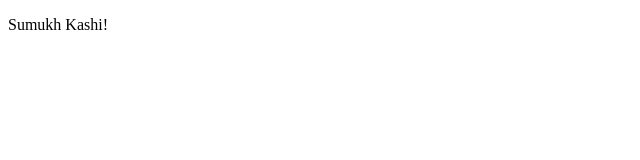
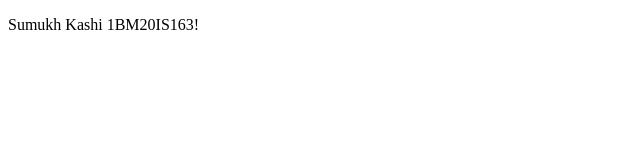
Before and after one commit to SumukhKashi/Sumukh_Kashi_Question_2B, a plain HTML site: page index.html in a window 1280 px wide. Shown: the whole page, without its empty margins (0-640 px from the left). Drawn offline with Linux system fonts and the light colour scheme.

Commit message:
Initial commit

```diff
--- a/index.html
+++ b/index.html
@@ -6,6 +6,6 @@
     <title>Question 2B</title>
 </head>
 <body>
-    <p>Sumukh Kashi!</p>
+    <p>Sumukh Kashi 1BM20IS163!</p>
 </body>
 </html>
```
